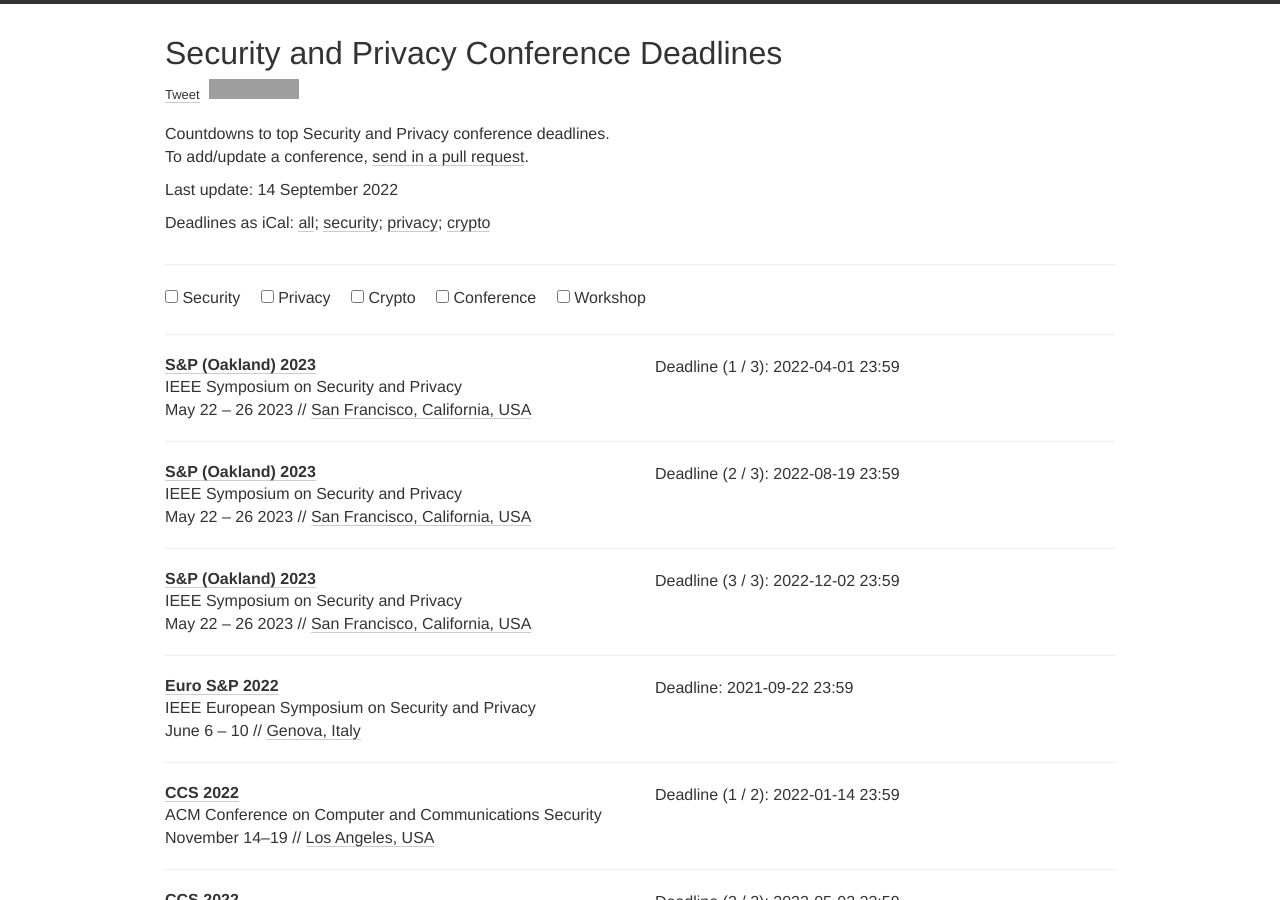
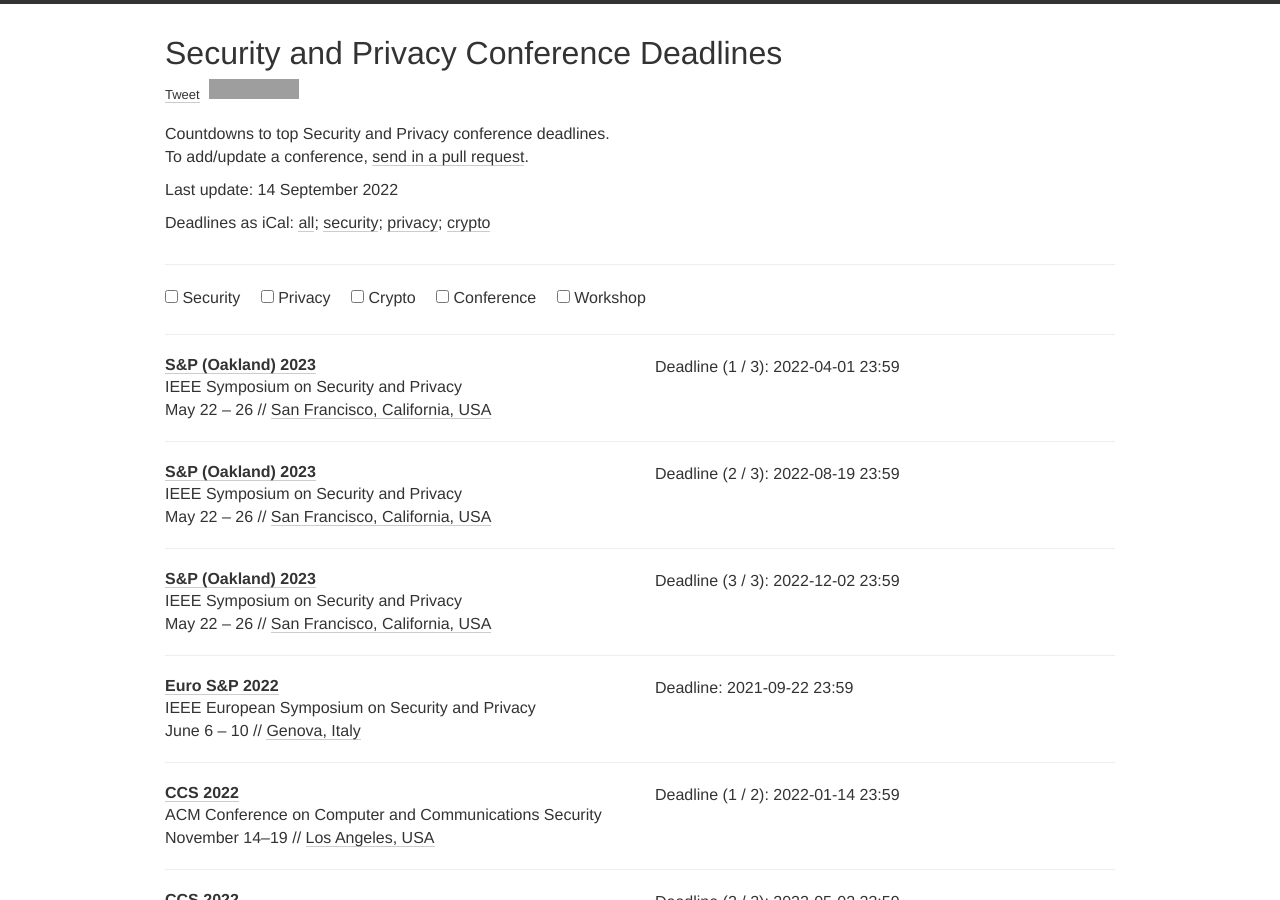
Before and after one commit to sec-deadlines/sec-deadlines.github.io, a Jekyll site: the page built from index.html, in a window 1280 px wide and 900 px high. Built offline with Jekyll 4.4.1, drawn with Linux system fonts in a browser that asks for light colours; nearby versions of some CDN libraries; comment, search, counter and statistics services are not loaded; some of the changed text lies outside the part shown; grey boxes are pictures that could not be loaded.

Commit message:
Fix conf dates

```diff
--- a/_data/conferences.yml
+++ b/_data/conferences.yml
@@ -3,7 +3,7 @@
 
 - name: S&P (Oakland)
   year: 2023
-  date: "May 22 – 26 2023"
+  date: "May 22 – 26"
   description: IEEE Symposium on Security and Privacy
   link: https://www.ieee-security.org/TC/SP2023
   deadline:
@@ -87,7 +87,7 @@
     - "2022-05-13 23:59"
     - "2022-09-30 23:59"
     - "2023-02-03 23:59"
-  date: TBA
+  date: July 10 - 14
   place: Dubrovnik, Croatia
   tags: [SEC, PRIV, CONF]
 
```
